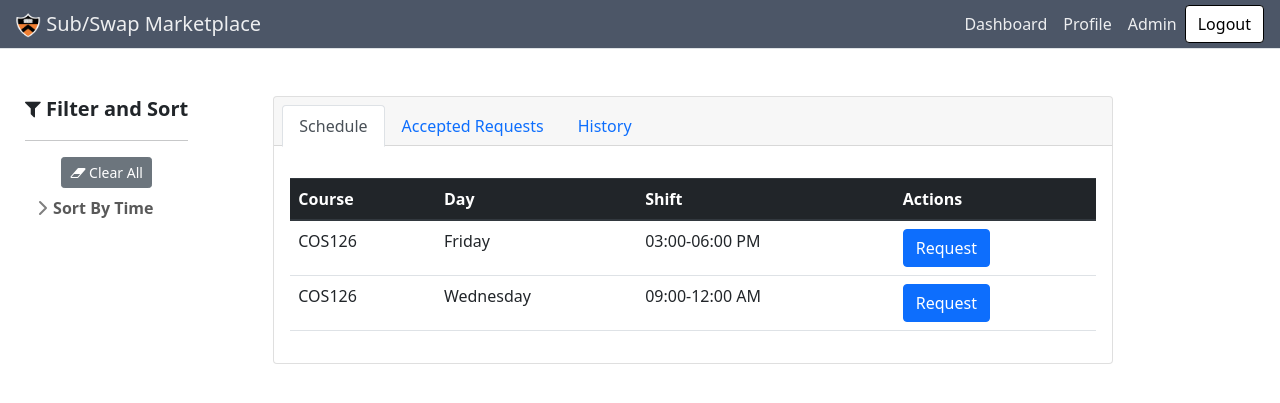
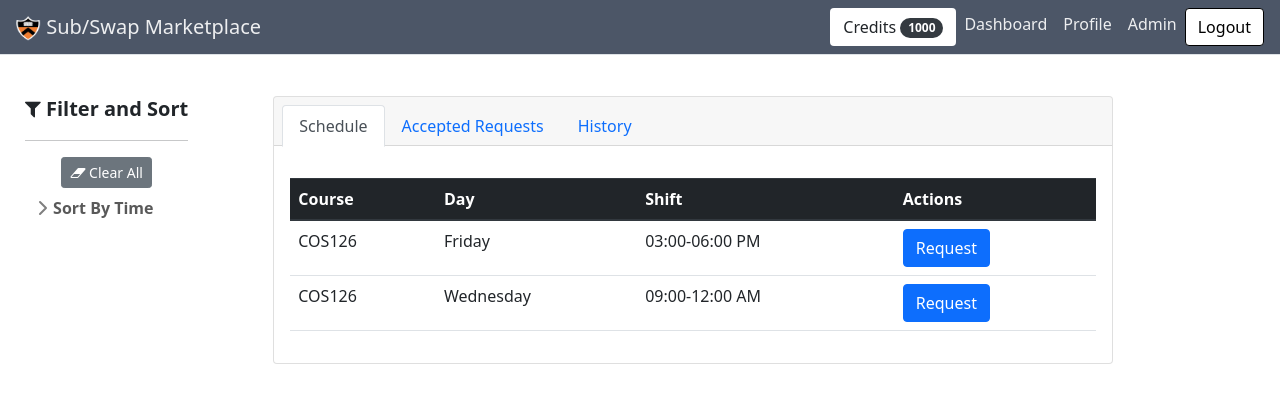
Before and after one commit to PrincetonCS-UCA/subswap, a Flask app: page /profile in a window 1280 px wide. Shown: the top 403 px of the page. Run offline with Flask 2, Linux system fonts and the light colour scheme; a user stored in the database is signed in; data comes from the database, SQL or seed files in the repository; both versions use the stored data as it was after the commit; some libraries are stand-ins or nearby versions.

Commit message:
display prices and credits

```diff
--- a/subapp/main/routes.py
+++ b/subapp/main/routes.py
@@ -47,3 +47,8 @@ def profile():
     html = render_template('main/profile.html', shifts=current_user.schedule,
                            requests=current_user.accepted_requests, history=current_user.inactive_requests())
     return make_response(html)
+
+
+@main.context_processor
+def inject_credits():
+    return dict(credits=current_user.balance)
--- a/subapp/main/templates/main/base.html
+++ b/subapp/main/templates/main/base.html
@@ -45,7 +45,11 @@
       <!-- rightside of nav -->
       {% if current_user.is_authenticated %}
       <ul class="navbar-nav ms-auto nav-pills">
-
+        <li id="credits" class="nav-item my-2">
+          <a class="btn my-2 my-sm-0" aria-pressed="true">
+            Credits <span class="badge badge-dark">{{credits}}</span>
+          </a>
+        </li>
         <li id="found" class="nav-item">
           <a class="nav-link" href="{{url_for('main.dashboard')}}">Dashboard</a>
         </li>
--- a/subapp/models.py
+++ b/subapp/models.py
@@ -110,6 +110,9 @@ class Request(db.Model):
         else:
             return False
 
+    def get_price(self):
+        return self.base_price + self.bonus
+
 
 class Shift(db.Model):
     id = db.Column(db.Integer, primary_key=True)
```
Also changed, not shown: subapp/main/templates/main/dashboard.html (+8 -1 lines), subapp/site.db.
